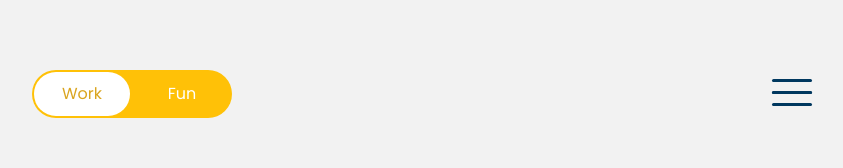
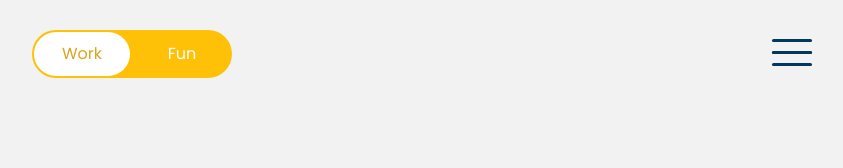
Before and after one commit to jamesmwu/Personal-Website, a React (Create React App) app: page / in a window 1280 px wide. Shown: the top 168 px of the page, without its empty margins (218-1061 px from the left). Built offline with nearby package versions, Linux system fonts and the light colour scheme.

Commit message:
Fixed navbar

```diff
--- a/src/App.js
+++ b/src/App.js
@@ -14,12 +14,14 @@ function App() {
 			<NavBar toggle={toggle} setToggle={setToggle} />
 
 			{/* Routes */}
-			<Routes>
-				<Route path='' element={<Home toggle={toggle} />} />
-				<Route path='about' element={<About />} />
-				{/* <Route path='experience' element={<Experience />} />
+			<div id='appBody'>
+				<Routes>
+					<Route path='' element={<Home toggle={toggle} />} />
+					<Route path='about' element={<About />} />
+					{/* <Route path='experience' element={<Experience />} />
           <Route path='organizations' element={<Organizations />} /> */}
-			</Routes>
+				</Routes>
+			</div>
 		</div>
 	);
 }
--- a/src/components/NavBar.js
+++ b/src/components/NavBar.js
@@ -9,6 +9,7 @@ function NavBar({ toggle, setToggle }) {
 	};
 
 	return (
+		<div className='navAnchor'>
 			<div className='navigation'>
 				<div className='switches-container'>
 					<input
@@ -70,6 +71,7 @@ function NavBar({ toggle, setToggle }) {
 					</div>
 				</div>
 			</div>
+		</div>
 	);
 }
 
--- a/src/styles/App.css
+++ b/src/styles/App.css
@@ -34,5 +34,8 @@ body {
 	flex-direction: column;
 	align-items: center;
 	justify-content: center;
+}
+
+#appBody {
 	padding: 0 250px;
 }
--- a/src/styles/navBar.css
+++ b/src/styles/navBar.css
@@ -1,13 +1,24 @@
 /* NavBar */
-.navigation {
+.navAnchor {
+	top: 0px;
 	text-align: center;
 	display: flex;
 	justify-content: space-between;
 	width: 100%;
 	align-items: center;
-	margin-top: 70px;
 	position: sticky;
 	z-index: 1;
+	background-color: var(--backgroundWhite);
+	padding: 0 250px 10px;
+}
+
+.navigation {
+	margin-top: 30px;
+	text-align: center;
+	display: flex;
+	justify-content: space-between;
+	width: 100%;
+	align-items: center;
 }
 
 #menu-container {
```
Lines whose indentation alone changed are shown as unchanged.
